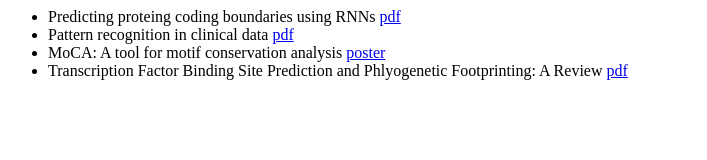
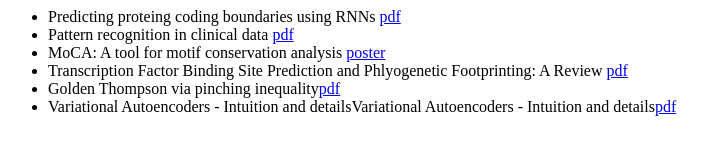
Before and after one commit to saketkc/pdfs, a plain HTML site: page docs/index.html in a window 1280 px wide. Shown: the whole page, without its empty margins (0-707 px from the left). Drawn offline with Linux system fonts and the light colour scheme.

Commit message:
Add more pdfs

```diff
--- a/docs/index.html
+++ b/docs/index.html
@@ -4,5 +4,8 @@
         <li>Pattern recognition in clinical data <a href="./pricd_masters_thesis.pdf">pdf</a></li>
         <li>MoCA: A tool for motif conservation analysis <a href="./moca-poster.pdf"> poster</a></li>
         <li>Transcription Factor Binding Site Prediction and Phlyogenetic Footprinting: A Review <a href="./tfbs_prediction_and_phylogenetic_footprinting.pdf"> pdf</a></li>
+        <li>Golden Thompson via pinching inequality<a href="./Goldon_Thompson_Inequality_via_Pinching_Inequality.pdf">pdf</a></li>
+        <li>Variational Autoencoders - Intuition and detailsVariational Autoencoders - Intuition and details<a href="./autoencoders.pdf">pdf</a></li>
+
     </ul>
 </html>
```
